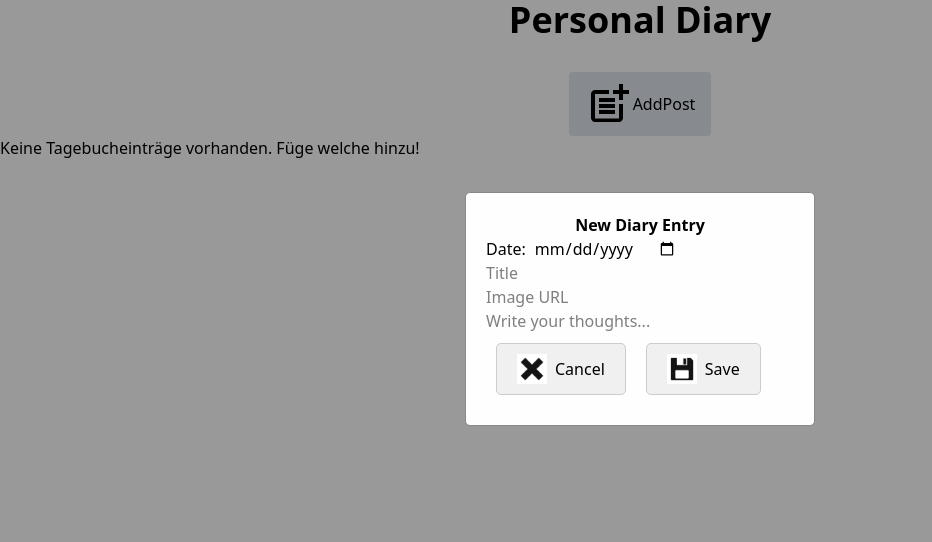
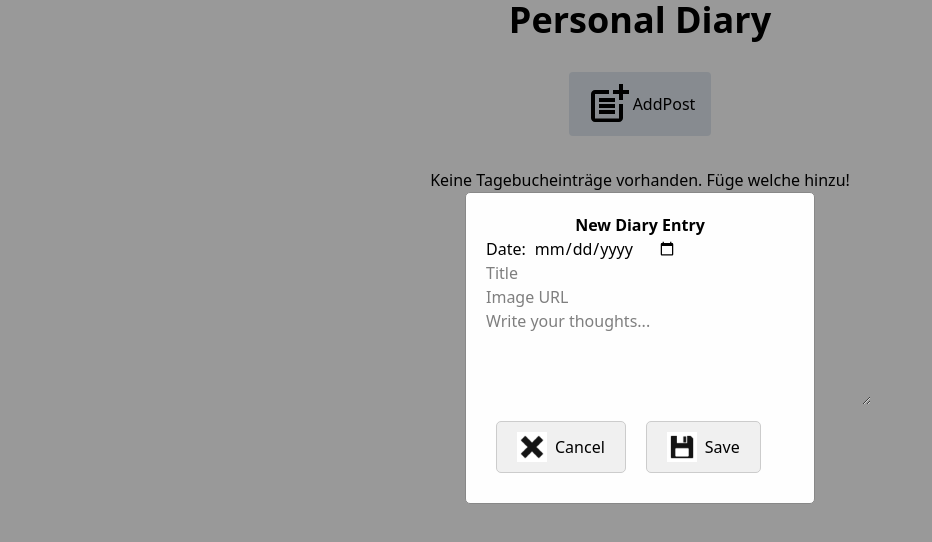
Before and after one commit to MrJacobLA/project4-Personal-Diary, a React (Vite) app: page / in a window 1280 px wide. Both pictures are taken after a click on the button "AddPost". Shown: the top 542 px of the page, without its empty margins (0-932 px from the left). Built offline with nearby package versions, Linux system fonts and the light colour scheme.

Commit message:
added changes

```diff
--- a/src/components/Modal.jsx
+++ b/src/components/Modal.jsx
@@ -103,13 +103,15 @@ function Modal({ diary, setDiary }) {
               />
             </div>
             <div>
-              <input
+              <textarea
+                rows="4"
+                cols="40"
                 className=""
                 type="text"
                 placeholder="Write your thoughts..."
                 value={thoughts}
                 onChange={(e) => setThoughts(e.target.value)}
-              />
+              ></textarea>
             </div>
             {/* Cancel-button mit icon mit closModal-Methode*/}
             <button className="cancelBtn" onClick={closeModal}>
--- a/src/components/pages/Home.jsx
+++ b/src/components/pages/Home.jsx
@@ -47,7 +47,9 @@ function home() {
           </div>
         </div>
       ) : (
-        <p>Keine Tagebucheinträge vorhanden. Füge welche hinzu!</p> // Fallback
+        <p className="text-center m-8">
+          Keine Tagebucheinträge vorhanden. Füge welche hinzu!
+        </p> // Fallback
       )}
     </>
   );
```
